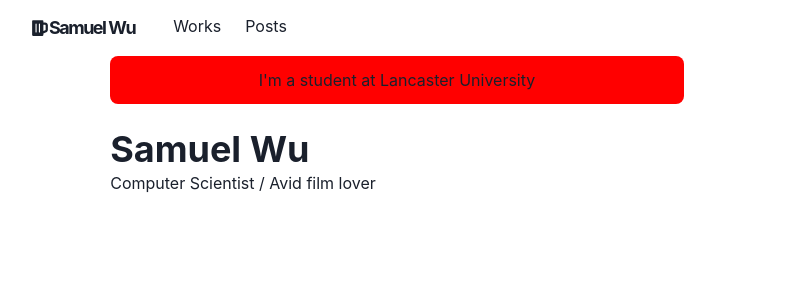
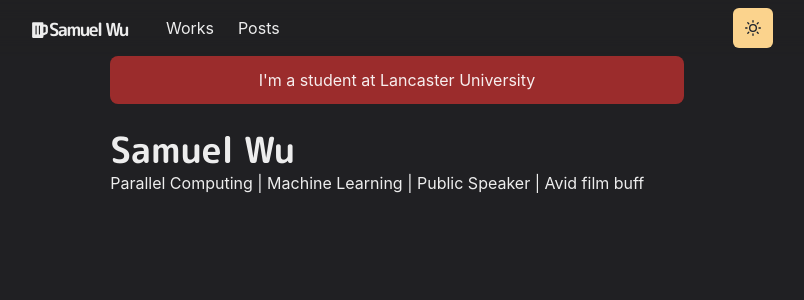
Before and after one commit to cern1710/cern1710-portfolio, a Next.js app: page / in a window 1280 px wide. Shown: the top 300 px of the page, without its empty margins (243-1047 px from the left). Built offline with nearby package versions, Linux system fonts and the light colour scheme.

Commit message:
Some stylistic updates and theme toggle
- Dark theme and toggle button supported
- Different, better font
- Brief animation while toggling
- Page transition animation

```diff
--- /dev/null
+++ b/components/font.js
@@ -0,0 +1,6 @@
+const Font = () => (
+	<style jsx global>{`
+	@import url('https://fonts.googleapis.com/css2?family=M+PLUS+Rounded+1c:wght@300;700&display=swap');
+	`}</style>
+)
+export default Font
--- a/components/navbar.js
+++ b/components/navbar.js
@@ -1,3 +1,4 @@
+import { forwardRef } from 'react'
 import Logo from './logo'
 import NextLink from 'next/link'
 import {
@@ -7,30 +8,38 @@
     Stack,
     Heading,
     Flex,
-    // Menu,
-    // MenuItem,
-    // MenuList,
-    // MenuButton,
-    // IconButton,
+    Menu,
+    MenuItem,
+    MenuList,
+    MenuButton,
+    IconButton,
     useColorModeValue
 } from '@chakra-ui/react'
-// import { HumburgerIcon } from '@chakra-ui/icons'
+import { HamburgerIcon } from '@chakra-ui/icons'
+import ToggleButton from './toggle.js'
 
-const LinkItem = ({ href, path, children }) => {
+const LinkItem = ({ href, path,target, children, ...props }) => {
     const active = path === href
     const inactiveColor = useColorModeValue('gray200', 'whiteAlpha.900')
     return (
-        <NextLink href={href}>
-            <Link
+        <Link
+            as={NextLink}
+            href={href}
+            scroll={false}
             p={2}
             bg={active ? 'glassTeal' : undefined}
             color={active ? "#202023" : inactiveColor}
-            >
-                {children}
-            </Link>
-        </NextLink>
+            target={target}
+            {...props}
+        >
+            {children}
+        </Link>
     )
 }
+
+const MenuLink = forwardRef((props, ref) => (
+    <Link ref={ref} as={NextLink} {...props} />
+))
 
 const NavBar = props => {
     const { path } = props
@@ -40,16 +49,25 @@
             as="nav"
             w="100%"
             bg={useColorModeValue('#ffffff40', "#20202380")}
-            style={{backdropFilter:'blur(10px'}}
-            zIndex={1}
+            style={{ backdropFilter: 'blur(10px)' }}
+            zIndex={2}
             {...props}
         >
-        <Container display="flex" p={2} maxW="container.md" wrap="wrap" align="center" justify="space-between">
+
+        <Container
+            display="flex"
+            p={2}
+            maxW="container.md"
+            wrap="wrap"
+            align="center"
+            justify="space-between"
+        >
             <Flex align="center" mr={5}>
                 <Heading as="h1" size="lg" letterSpacing={'tighter'}>
                     <Logo/>
                 </Heading>
             </Flex>
+
             <Stack
                 direction={{base: 'column', md: 'row'}}
                 display={{base: 'none', md: 'flex'}}
@@ -65,6 +83,34 @@
                     Posts
                 </LinkItem>
             </Stack>
+
+            <Box flex={1} align="right">
+                <ToggleButton />
+                <Box ml={2} display={{base: 'inline-block', md:'none'}}>
+                    <Menu isLazy id="navbar-menu">
+                        <MenuButton
+                            as={IconButton}
+                            icon={<HamburgerIcon />}
+                            variant="outline"
+                            aria-label="Options"
+                        />
+                        <MenuList>
+                            <MenuItem as={MenuLink} href="/">
+                                About
+                            </MenuItem>
+                            <MenuItem as={MenuLink} href="/works">
+                                Projects
+                            </MenuItem>
+                            <MenuItem
+                                as={Link}
+                                href="https://letterboxd.com/cern1710/"
+                            >
+                                Letterboxd
+                            </MenuItem>
+                        </MenuList>
+                    </Menu>
+                </Box>
+            </Box>
         </Container>
     </Box>
     )
--- /dev/null
+++ b/components/toggle.js
@@ -0,0 +1,32 @@
+import { AnimatePresence, motion } from 'framer-motion'
+import { IconButton, useColorMode, useColorModeValue } from '@chakra-ui/react'
+import { SunIcon, MoonIcon } from '@chakra-ui/icons'
+
+const ToggleButton = () => {
+    const { toggleColorMode } = useColorMode()
+    const currentMode = useColorModeValue('light', 'dark')
+    const icon = useColorModeValue(<MoonIcon />, <SunIcon />)
+    const colorScheme = useColorModeValue('purple', 'orange')
+
+    return (
+        <AnimatePresence mode='wait' initial={false}>
+            <motion.div
+                style={{ display: 'inline-block' }}
+                key={currentMode}
+                initial={{ y: -20, opacity: 0 }}
+                animate={{ y: 0, opacity: 1 }}
+                exit={{ y: 10, opacity: 0 }}
+                transition={{ duration: 0.25 }}
+            >
+                <IconButton
+                    aria-label="Toggle theme"
+                    colorScheme={colorScheme}
+                    icon={icon}
+                    onClick={toggleColorMode}
+                />
+            </motion.div>
+        </AnimatePresence>
+    );
+};
+
+export default ToggleButton;
--- /dev/null
+++ b/lib/theme.js
@@ -0,0 +1,48 @@
+import { extendTheme } from '@chakra-ui/react'
+import { mode } from '@chakra-ui/theme-tools'
+
+const styles = {
+    global: props => ({
+        body: {
+            bg: mode('#f0e7db', '#202023')(props),
+        }
+    })
+}
+
+const components = {
+    Heading: {
+        variants: {
+            'section-title': {
+                textDecoration: 'underline',
+                fontSize: 20,
+                textUnderlineOffset: 6,
+                textDecorationColor: '#525252',
+                textDecorationThickness: 4,
+                marginTop: 3,
+                marginBottom: 4,
+            }
+        }
+    },
+    Link: {
+        baseStyle: props => ({
+            color: mode('#3d7aed', '#ff63c3')(props),
+            textUnderlineOffset: 3
+        })
+    }
+}
+
+const fonts = {
+    heading: "'M PLUS Rounded 1c'"
+}
+
+const colors = {
+    glassTeal: '#88ccca'
+}
+
+const config = {
+    initialColorMode: 'dark',
+    useSystemColorMode: true
+}
+
+const theme = extendTheme({ config, styles, components, colors, fonts })
+export default theme
--- a/pages/_app.js
+++ b/pages/_app.js
@@ -1,11 +1,25 @@
 import { ChakraProvider } from "@chakra-ui/react";
 import Layout from '../components/layouts/main'
+import theme from '../lib/theme'
+import { AnimatePresence } from 'framer-motion'
+import Font from '../components/font'
 
-const Website = ({ Component, pageProps, router }) => {
+function Website({ Component, pageProps, router }) {
     return (
-        <ChakraProvider>
+        <ChakraProvider theme={theme}>
+            <Font />
             <Layout router={router}>
-                <Component {...pageProps} key={router.route}/>
+                <AnimatePresence
+                    mode="wait"
+                    initial={true}
+                    onExitComplete={() => {
+                        if (typeof window !== 'undefined') {
+                        window.scrollTo({ top: 0 })
+                        }
+                    }}
+                >
+                    <Component {...pageProps} key={router.route}/>
+                </AnimatePresence>
             </Layout>
         </ChakraProvider>
     )
--- /dev/null
+++ b/pages/_document.js
@@ -0,0 +1,19 @@
+import { ColorModeScript  } from '@chakra-ui/react'
+import NextDocument, { Html, Head, Main, NextScript } from 'next/document'
+import theme from '../lib/theme'
+
+export default class Document extends NextDocument {
+    render () {
+        return(
+            <Html lang="en">
+                <Head />
+
+                <body>
+                    <ColorModeScript initialColorMode={theme.config.initialColorMode} />
+                    <Main />
+                    <NextScript />
+                </body>
+            </Html>
+        )
+    }
+}
--- a/pages/index.js
+++ b/pages/index.js
@@ -1,9 +1,18 @@
-import { Container, Box, Heading } from '@chakra-ui/react'
+import { Container, Box, Heading, useColorModeValue } from '@chakra-ui/react'
 
 const Page = () => {
+    const boxBgColor = useColorModeValue('red.50', 'red.700');
+
     return (
         <Container>
-            <Box borderRadius="lg" bg="red" p={3} mb={6} align="center">
+            <Box
+                borderRadius="lg"
+                bg={boxBgColor}
+                p={3}
+                mb={6}
+                align="center"
+                css={{ backdropFilter: 'blur(10px)' }}
+            >
                 I&apos;m a student at Lancaster University
             </Box>
 
@@ -12,7 +21,7 @@
                     <Heading as="h2" variant="page-title">
                         Samuel Wu
                     </Heading>
-                    <p>Computer Scientist / Avid film lover</p>
+                    <div> Parallel Computing | Machine Learning | Public Speaker | Avid film buff</div>
                 </Box>
             </Box>
         </Container>
```
Also changed, not shown: .eslintrc.json.
